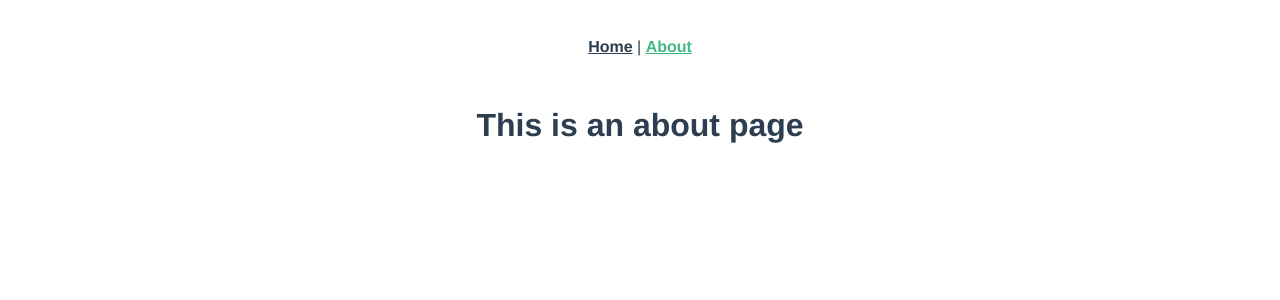
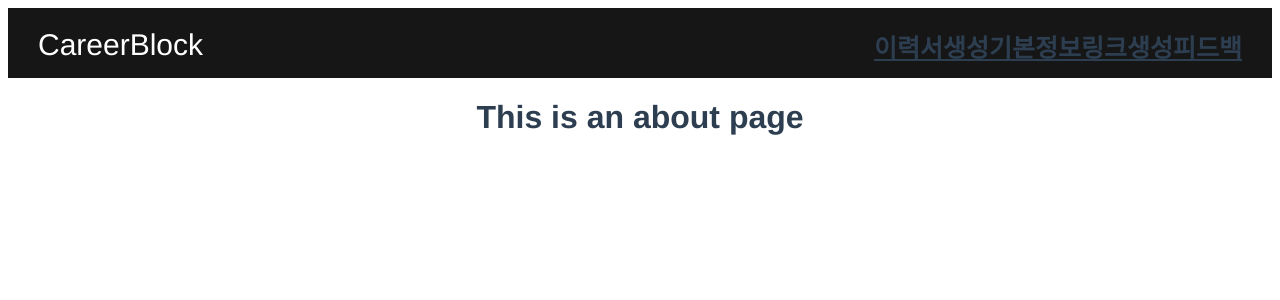
Before and after one commit to wkjung0624/Career-Block, a Vue app in the folder front-end/: page /about in a window 1280 px wide. Shown: the top 300 px of the page. Built offline with nearby package versions, Linux system fonts and the light colour scheme; a web font is replaced by a local one.

Commit message:
add: Add CSS for navigate bar items

```diff
--- a/front-end/src/App.vue
+++ b/front-end/src/App.vue
@@ -1,9 +1,13 @@
 <template>
   <div id="nav">
-    <router-link to="/">Home</router-link> |
-    <router-link to="/about">About</router-link>
+    <div class="nav-title">CareerBlock</div>
+    <router-link to="/agree" class="nav-item">피드백</router-link>
+    <router-link to="/education" class="nav-item">링크생성</router-link>
+    <router-link to="/personal" class="nav-item">기본정보</router-link>
+    <router-link to="/" class="nav-item">이력서생성</router-link>
   </div>
   <router-view />
+
 </template>
 
 <style>
@@ -16,7 +20,9 @@
 }
 
 #nav {
-  padding: 30px;
+  height:50px;
+  padding:20px 30px 0px 30px;
+  background: rgb(22, 22, 22);
 }
 
 #nav a {
@@ -27,4 +33,16 @@
 #nav a.router-link-exact-active {
   color: #42b983;
 }
+
+.nav-title{
+  font-size:30px;
+  color:RGB(255,255,255);
+  float:left;
+}
+
+.nav-item{
+  font-size:25px;
+  color:RGB(255,255,255);
+  float:right;
+}
 </style>
```
